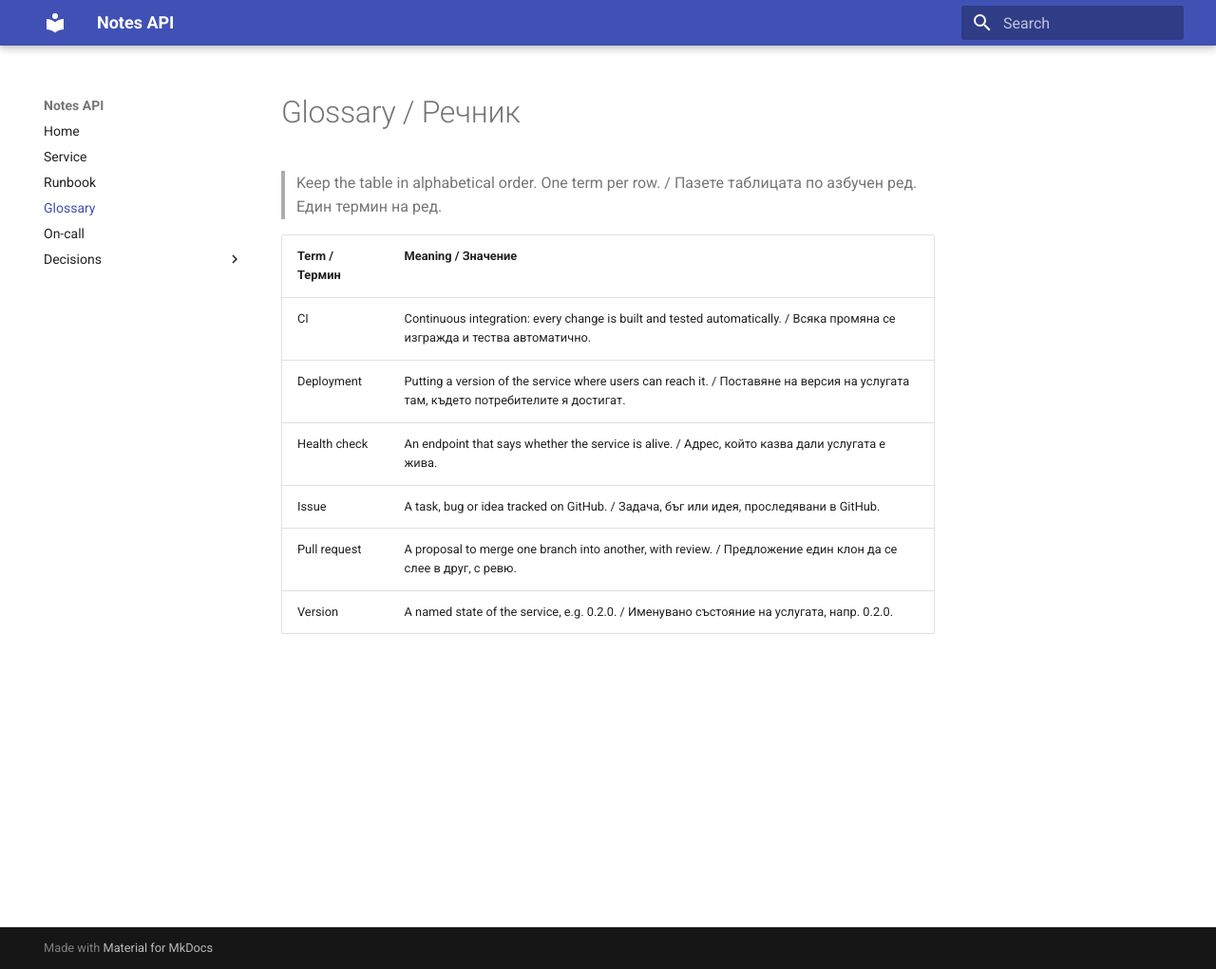
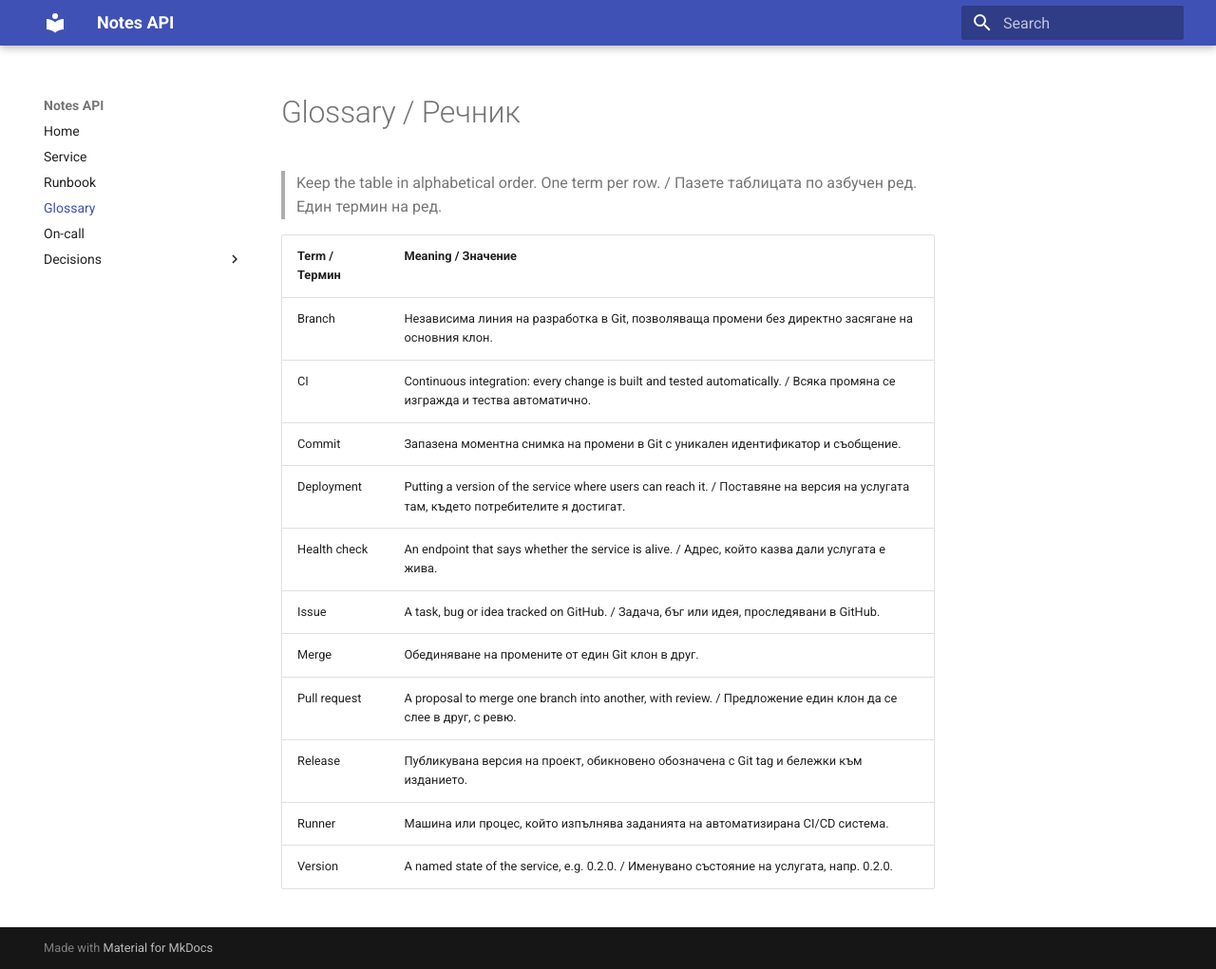
Before and after one commit to Tedi077/devops-lab-02, an MkDocs documentation site: the page built from docs/glossary.md, in a window 1280 px wide and 1021 px high. Shown: the whole window at 95% size. Built offline with MkDocs 1.6.1 and Material for MkDocs 9.7.7, drawn with Linux system fonts in a browser that asks for light colours.

Commit message:
docs: add five alphabetical glossary terms (T08)

```diff
--- a/docs/glossary.md
+++ b/docs/glossary.md
@@ -4,9 +4,14 @@
 
 | Term / Термин | Meaning / Значение |
 |---|---|
+| Branch | Независима линия на разработка в Git, позволяваща промени без директно засягане на основния клон. |
 | CI | Continuous integration: every change is built and tested automatically. / Всяка промяна се изгражда и тества автоматично. |
+| Commit | Запазена моментна снимка на промени в Git с уникален идентификатор и съобщение. |
 | Deployment | Putting a version of the service where users can reach it. / Поставяне на версия на услугата там, където потребителите я достигат. |
 | Health check | An endpoint that says whether the service is alive. / Адрес, който казва дали услугата е жива. |
 | Issue | A task, bug or idea tracked on GitHub. / Задача, бъг или идея, проследявани в GitHub. |
+| Merge | Обединяване на промените от един Git клон в друг. |
 | Pull request | A proposal to merge one branch into another, with review. / Предложение един клон да се слее в друг, с ревю. |
+| Release | Публикувана версия на проект, обикновено обозначена с Git tag и бележки към изданието. |
+| Runner | Машина или процес, който изпълнява заданията на автоматизирана CI/CD система. |
 | Version | A named state of the service, e.g. 0.2.0. / Именувано състояние на услугата, напр. 0.2.0. |
```
